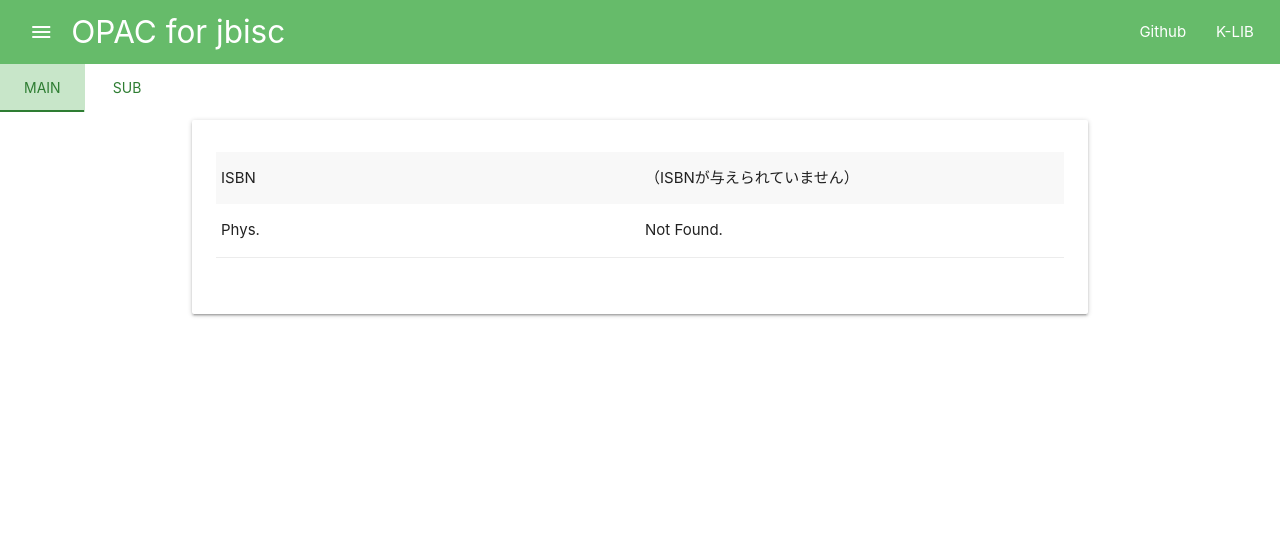
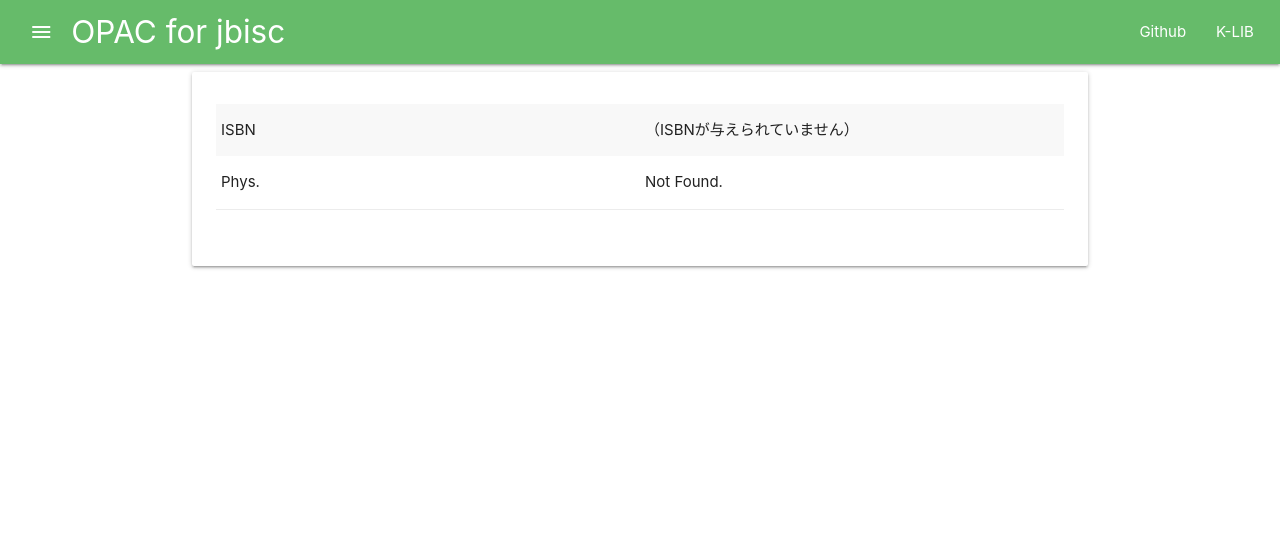
Before and after one commit to Ningensei848/CJE_OPAC, a Django app: template opac/templates/opac/biblio_detail.html in a window 1280 px wide. Shown: the top 554 px of the page. Run offline with Django 3.2, Linux system fonts and the light colour scheme; the template is opened without the code that fills it, so the values that code supplies are empty; grey boxes labelled with a size stand in for pictures from a placeholder-image service; some libraries are stand-ins or nearby versions.

Commit message:
MODIFY: 別タブでもきちんと表示がなされるように修正

```diff
--- a/opac/templates/opac/biblio_detail.html
+++ b/opac/templates/opac/biblio_detail.html
@@ -1,14 +1,6 @@
 {% extends 'opac/base.html' %}
 
 {% block content %}
-  <ul class="tabs">
-    <li class="tab col s3"><a class="active" href="#mainpage">main</a></li>
-    <li class="tab col s3"><a href="#secondpage">sub</a></li>
-    {#      <li class="tab col s3"><a href="#test3">Test 3</a></li>#}
-    {#      <li class="tab col s3"><a href="#test4">Test 4</a></li>#}
-  </ul>
-
-  <div id="mainpage" class="col s12">
   <div class="container">
     <div class="card">
       <div class="card-content">
@@ -19,11 +11,13 @@
             {{ biblio.title }}
           {% endif %}
         </span>
-          <table class="striped responsive-table">
+        <table class="striped">
           <tbody>
           {% if biblio.series %}
+            <tr>
               <td>Series</td>
               <td>{{ biblio.series }}</td>
+            </tr>
           {% endif %}
           {% if biblio.nbc %}
             <tr>
@@ -55,8 +49,10 @@
             </tr>
           {% endif %}
           {% if biblio.publishedArea %}
+            <tr>
               <td>Published Area</td>
               <td>{{ biblio.publishedArea }}</td>
+            </tr>
           {% endif %}
           {% if biblio.publisher %}
             <tr>
@@ -65,10 +61,12 @@
             </tr>
           {% endif %}
           {% if biblio.publishedYear %}
+            <tr>
               <td>Published</td>
               <td>
                 {{ biblio.publishedYear }}{% if biblio.publishedMonth %}.{{ biblio.publishedMonth }}{% endif %}
               </td>
+            </tr>
           {% endif %}
           {% if biblio.page or biblio.size %}
             <tr>
@@ -82,28 +80,24 @@
               <td>Not Found.</td>
             </tr>
           {% endif %}
-
           {% if biblio.titleheading %}
             <tr>
               <td>TITLE HEADING</td>
               <td>{{ biblio.titleheading }}</td>
             </tr>
           {% endif %}
-
           {% if biblio.authorheading %}
             <tr>
               <td>AUTHOR HEADING</td>
               <td>{{ biblio.authorheading }}</td>
             </tr>
           {% endif %}
-
           {% if biblio.holdingsrecord %}
             <tr>
               <td>HOLDINGS Record</td>
               <td>{{ biblio.holdingsrecord }}</td>
             </tr>
           {% endif %}
-
           {% if biblio.holdingphys %}
             <tr>
               <td>HOLDING Phys.</td>
@@ -151,16 +145,4 @@
       </div>
     </div>
   </div>
-
-  </div>
-  <div id="secondpage" class="col s12">
-    <div class="container">
-      <div class="card">
-        <div class="card-content">
-
-        </div>
-      </div>
-    </div>
-  </div>
-
 {% endblock content %}
```
Also changed, not shown: opac/templates/opac/result_list.html (+4 -24 lines), opac/views/result_list.py (+14 -1 lines). Lines whose indentation alone changed are shown as unchanged.
